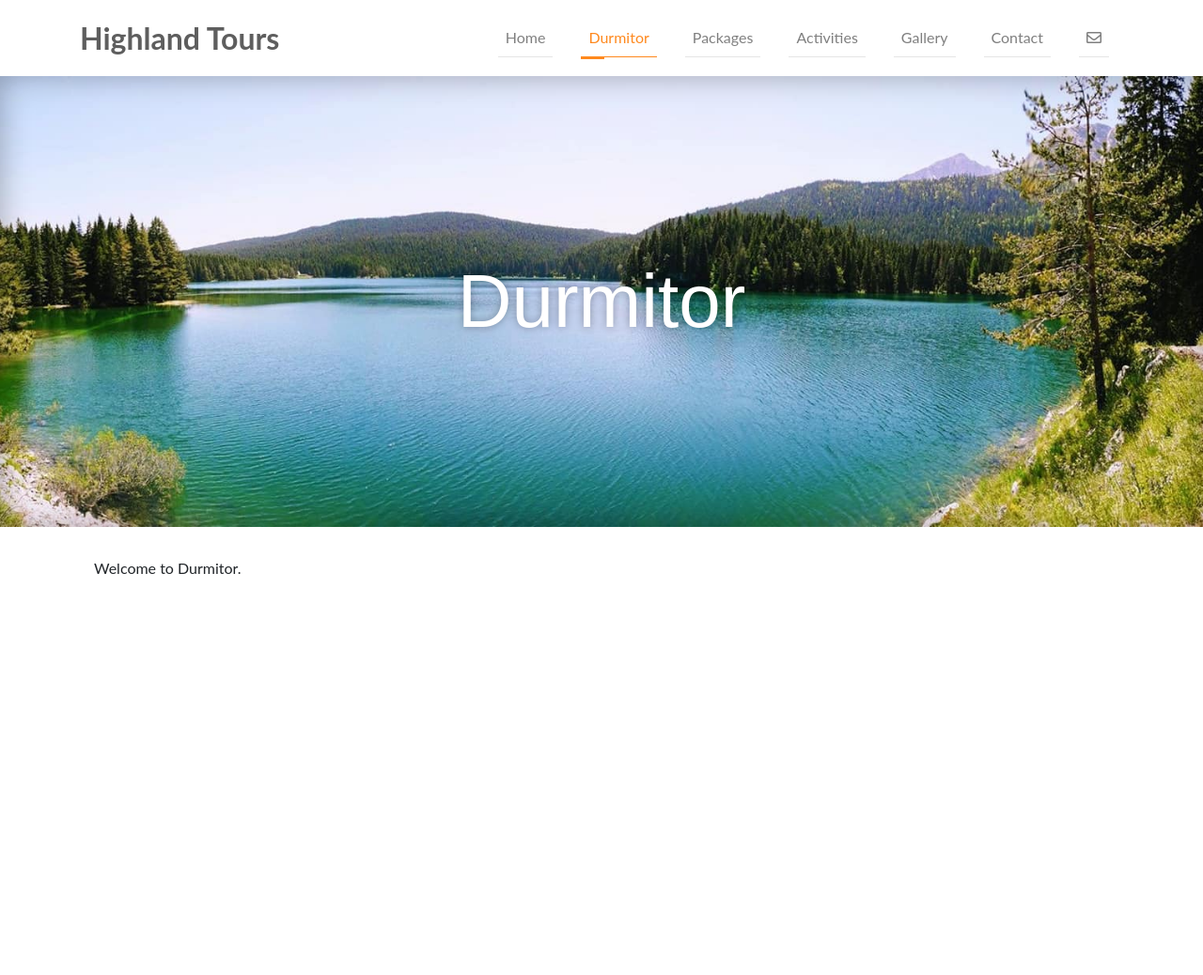
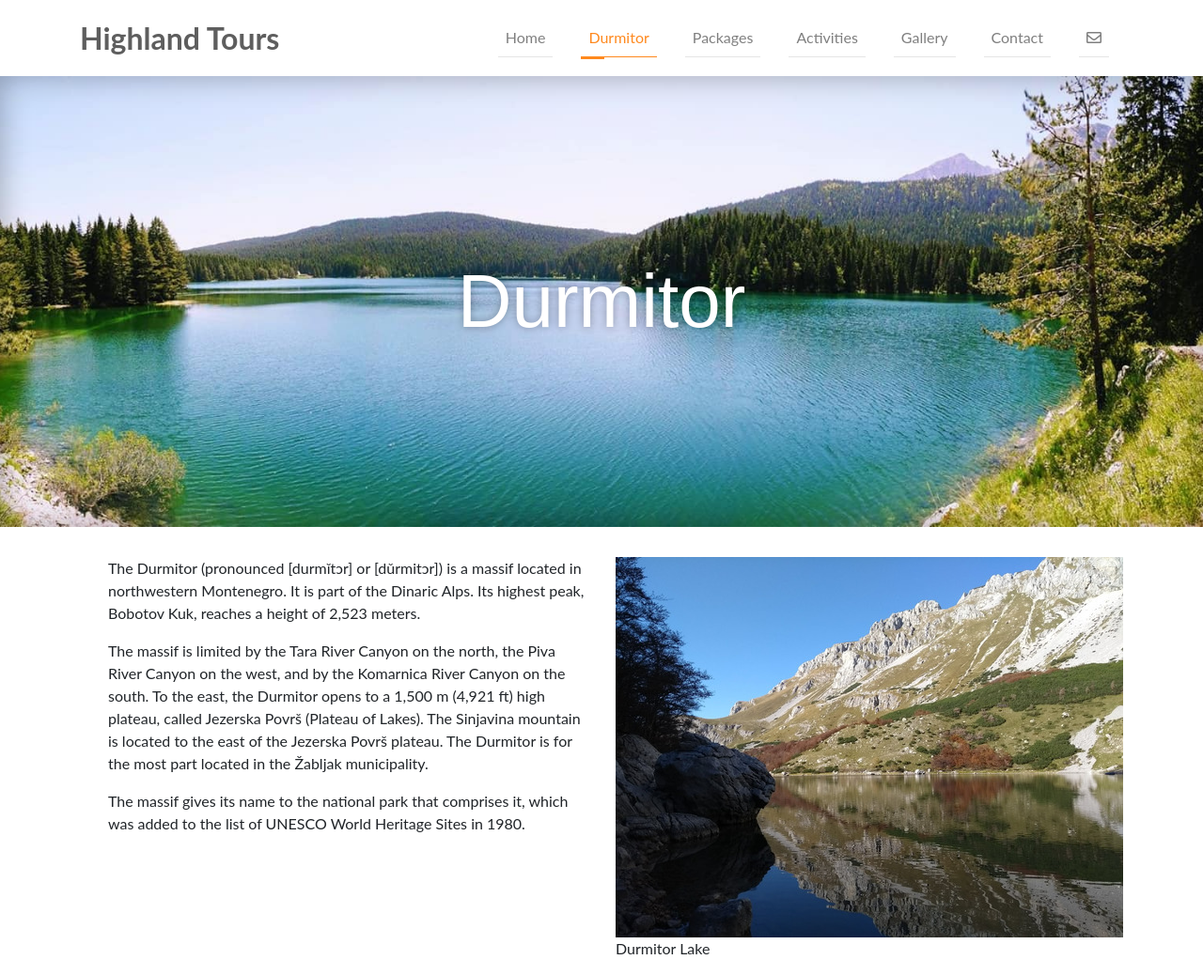
Before and after one commit to rahbux/highlandtours-website, a Jekyll site: the page built from durmitor.md, in a window 1280 px wide and 1038 px high. Shown: the whole window at 94% size. Built offline with Jekyll 4.4.1, drawn with Linux system fonts in a browser that asks for light colours.

Commit message:
Adding example sidebar layout

```diff
--- /dev/null
+++ b/_layouts/page_with_image.html
@@ -0,0 +1,15 @@
+---
+layout: default
+---
+<!-- Main Content -->
+<div class="container">
+  <div class="row">
+    <div class="col-sm-6">
+      {{ content }}
+    </div>
+    <div class="col-sm-6 side-image">
+      <img src="{{page.image}}" alt="{{page.image_caption}}" />
+      <p>{{page.image_caption}}</p>
+    </div>
+  </div>
+</div>
--- a/durmitor.md
+++ b/durmitor.md
@@ -1,8 +1,14 @@
 ---
-layout: default
+layout: page_with_image
 permalink: /durmitor
 title: Durmitor
 header_image: /assets/images/durmitor-national-park-montenegro.jpg
+image: /assets/images/durmitor1.jpg
+image_caption: Durmitor Lake
 ---
 
-Welcome to Durmitor.
+The Durmitor (pronounced [durmǐtɔr] or [dǔrmitɔr]) is a massif located in northwestern Montenegro. It is part of the Dinaric Alps. Its highest peak, Bobotov Kuk, reaches a height of 2,523 meters.
+
+The massif is limited by the Tara River Canyon on the north, the Piva River Canyon on the west, and by the Komarnica River Canyon on the south. To the east, the Durmitor opens to a 1,500 m (4,921 ft) high plateau, called Jezerska Površ (Plateau of Lakes). The Sinjavina mountain is located to the east of the Jezerska Površ plateau. The Durmitor is for the most part located in the Žabljak municipality.
+
+The massif gives its name to the national park that comprises it, which was added to the list of UNESCO World Heritage Sites in 1980.
```
Also changed, not shown: assets/images/durmitor1.jpg (added).
